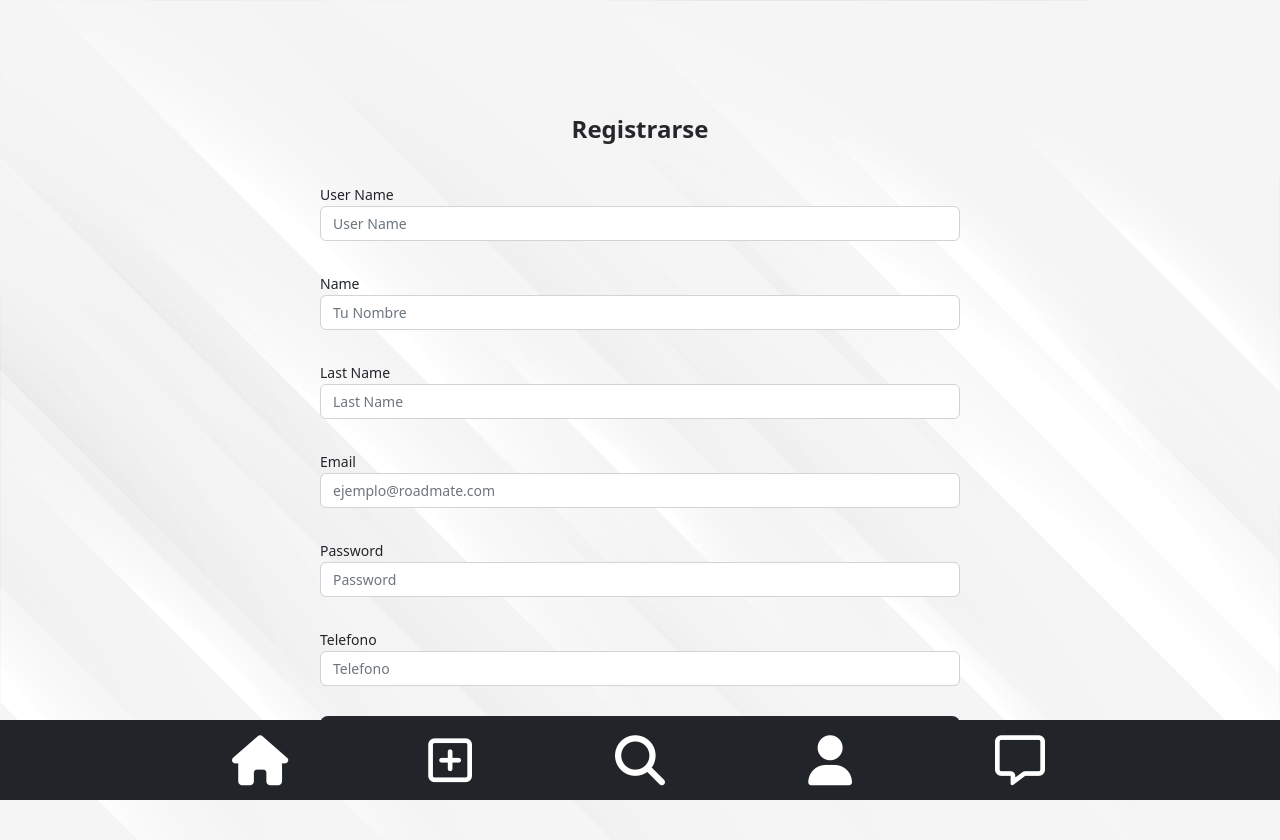
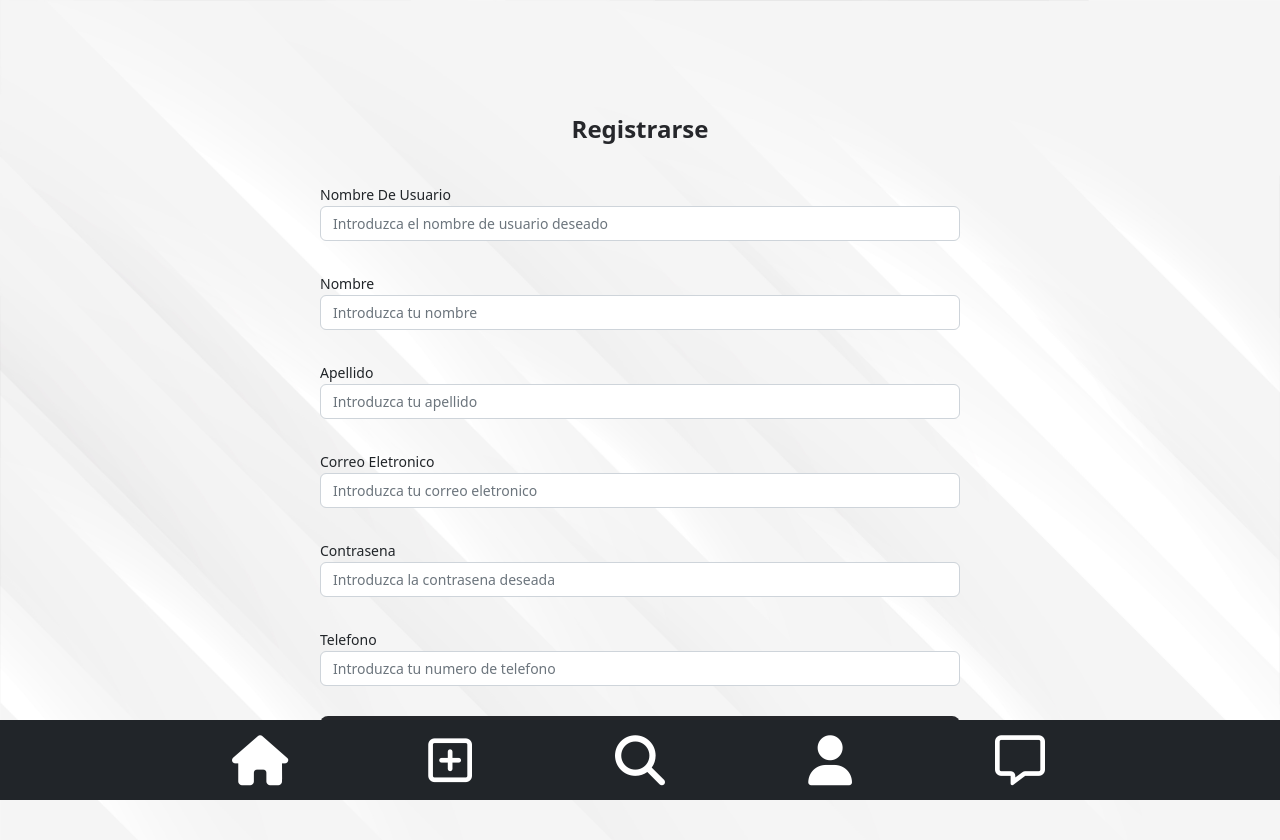
Before and after one commit to aitorp99/roadMate, an Angular app: page /register in a window 1280 px wide. Shown: the top 840 px of the page. Built offline with nearby package versions, Linux system fonts and the light colour scheme.

Commit message:
Cambio en el registro

```diff
--- a/src/app/components/registrer/registrer.component.html
+++ b/src/app/components/registrer/registrer.component.html
@@ -6,38 +6,38 @@
         <form>
             <!-- User Name -->
             <div class="form-group">
-                <label class="txt">User Name</label>
-                <input type="text" class="form-control" placeholder="User Name" [(ngModel)]="userName " name="User Name ">
+                <label class="txt">Nombre De Usuario</label>
+                <input type="text" class="form-control" placeholder="Introduzca el nombre de usuario deseado" [(ngModel)]="userName " name="userName">
             </div>
 
             <!-- Name -->
             <div class="form-group">
-                <label class="txt" for="name">Name</label>
-                <input type="text" class="form-control" placeholder="Tu Nombre" [(ngModel)]="name"name="name">
+                <label class="txt" for="name">Nombre</label>
+                <input type="text" class="form-control" placeholder="Introduzca tu nombre" [(ngModel)]="name"name="name">
             </div>
 
             <!-- Last Name -->
             <div class="form-group">
-                <label class="txt" for="name">Last Name</label>
-                <input type="text" class="form-control" placeholder="Last Name" [(ngModel)]="lastName"name="Last Name">
+                <label class="txt" for="name">Apellido</label>
+                <input type="text" class="form-control" placeholder="Introduzca tu apellido" [(ngModel)]="lastName"name="Last Name">
             </div>
 
             <!-- Email -->
             <div class="form-group">
-                <label class="txt" for="email">Email</label>
-                <input type="email" class="form-control" placeholder="ejemplo@roadmate.com" [(ngModel)]="email" name="email">
+                <label class="txt" for="email">Correo Eletronico</label>
+                <input type="email" class="form-control" placeholder="Introduzca tu correo eletronico" [(ngModel)]="email" name="email">
             </div>
 
             <!-- Password -->
             <div class="form-group">
-                <label class="txt">Password</label>
-                <input type="password" class="form-control" placeholder="Password" [(ngModel)]="password" name="password">
+                <label class="txt">Contrasena</label>
+                <input type="password" class="form-control" placeholder="Introduzca la contrasena deseada" [(ngModel)]="password" name="password">
             </div>
 
             <!-- telefono -->
             <div class="form-group">
                 <label class="txt">Telefono</label>
-                <input type="text" class="form-control" placeholder="Telefono" [(ngModel)]="telefono" name="telefono">
+                <input type="text" class="form-control" placeholder="Introduzca tu numero de telefono" [(ngModel)]="telefono" name="telefono">
             </div>
 
             <input (click)="AceptRegisterbutton()" type="submit" id="btn-login" class="btn btn-custom btn-lg btn-block" value="Registrarse">
```
